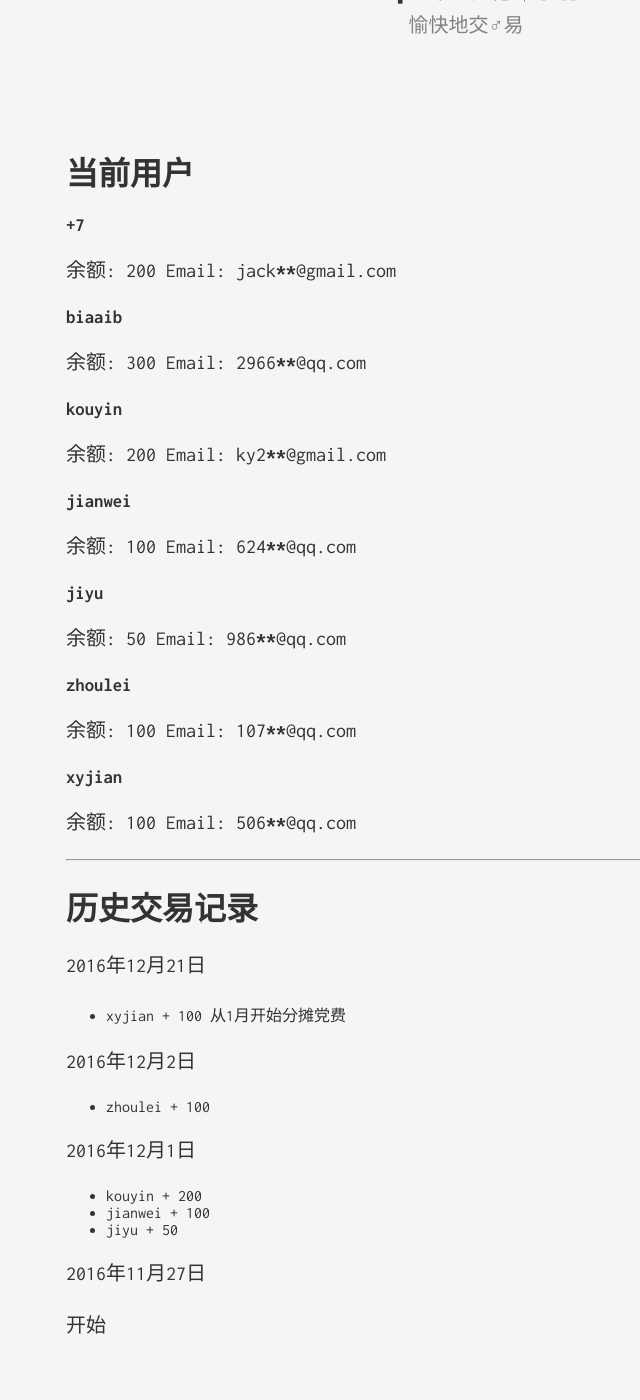
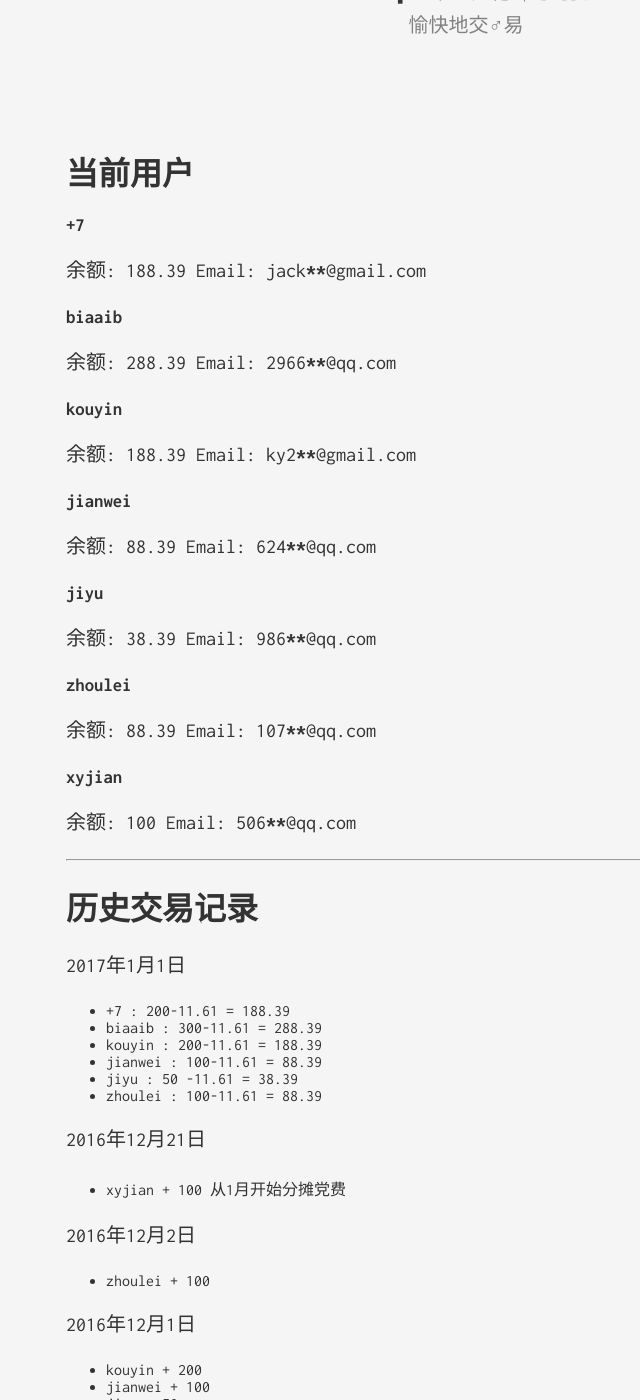
Before and after one commit to Prince-Laharl/Prince-Laharl.github.io, a Jekyll site: the page built from _posts/2016-11-27-77vpn-list.markdown, in a window 1280 px wide and 1400 px high, scrolled down 326 px. Shown: the whole window, without its empty margins (174-814 px from the left). Built offline with Jekyll 4.4.1, drawn with Linux system fonts in a browser that asks for light colours.

Commit message:
201612 月账单分摊

```diff
--- a/_posts/2016-11-27-77vpn-list.markdown
+++ b/_posts/2016-11-27-77vpn-list.markdown
@@ -9,28 +9,28 @@ categories: [programming]
 # 当前用户
 
 ### +7
-余额: 200
+余额: 188.39
 Email: jack******@gmail.com
 
 ### biaaib
-余额: 300
+余额: 288.39
 Email: 2966******@qq.com
 
 
 ### kouyin
-余额: 200
+余额: 188.39
 Email: ky2******@gmail.com
 
 ### jianwei
-余额: 100
+余额: 88.39
 Email: 624******@qq.com
 
 ### jiyu
-余额: 50
+余额: 38.39
 Email: 986******@qq.com
 
 ### zhoulei
-余额: 100
+余额: 88.39
 Email: 107******@qq.com
 
 ### xyjian
@@ -40,6 +40,15 @@ Email: 506******@qq.com
 -------
 
 # 历史交易记录
+
+2017年1月1日
+
+* +7        : 200-11.61 = 188.39
+* biaaib    : 300-11.61 = 288.39
+* kouyin    : 200-11.61 = 188.39
+* jianwei   : 100-11.61 = 88.39
+* jiyu      : 50 -11.61 = 38.39
+* zhoulei   : 100-11.61 = 88.39
 
 2016年12月21日
 
```
